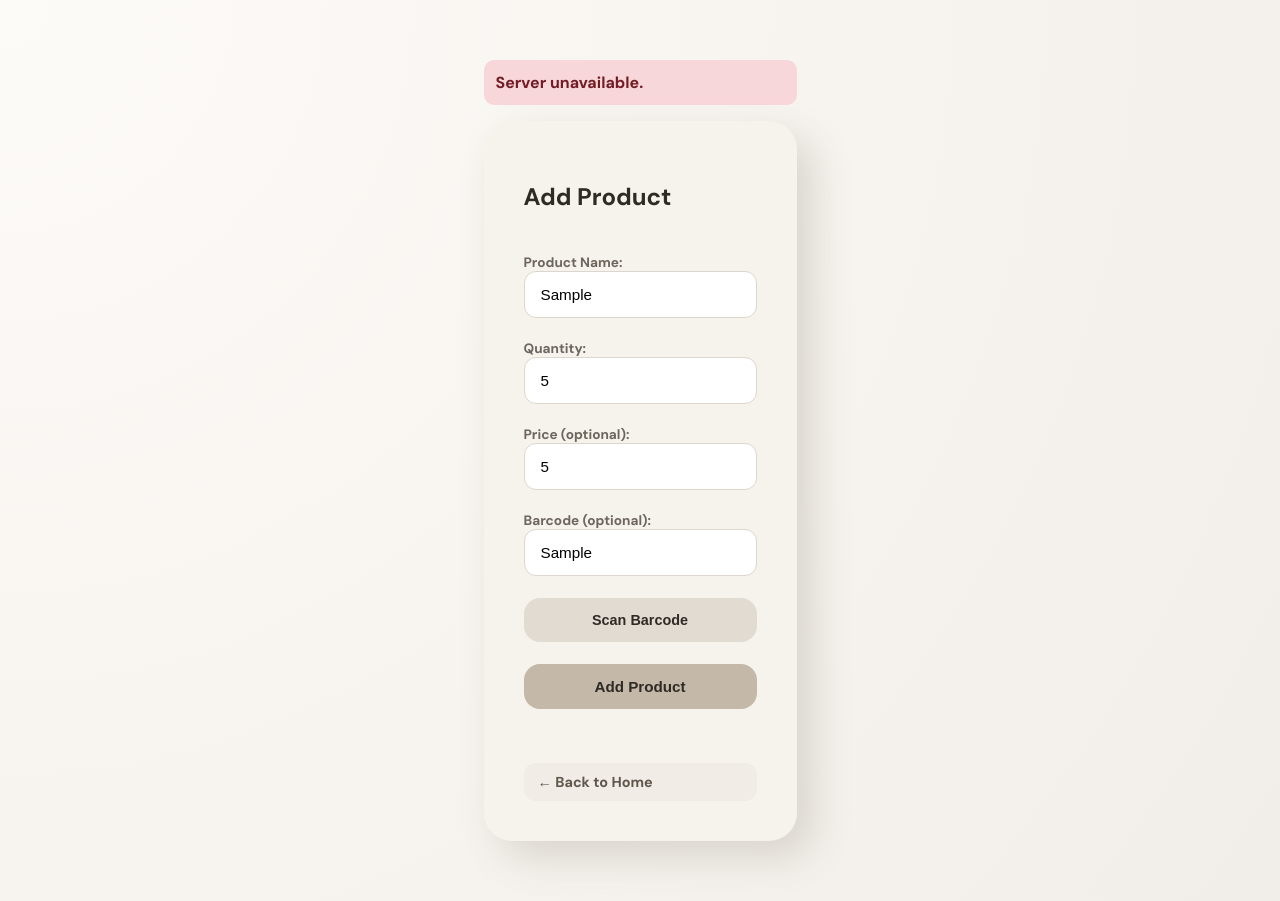
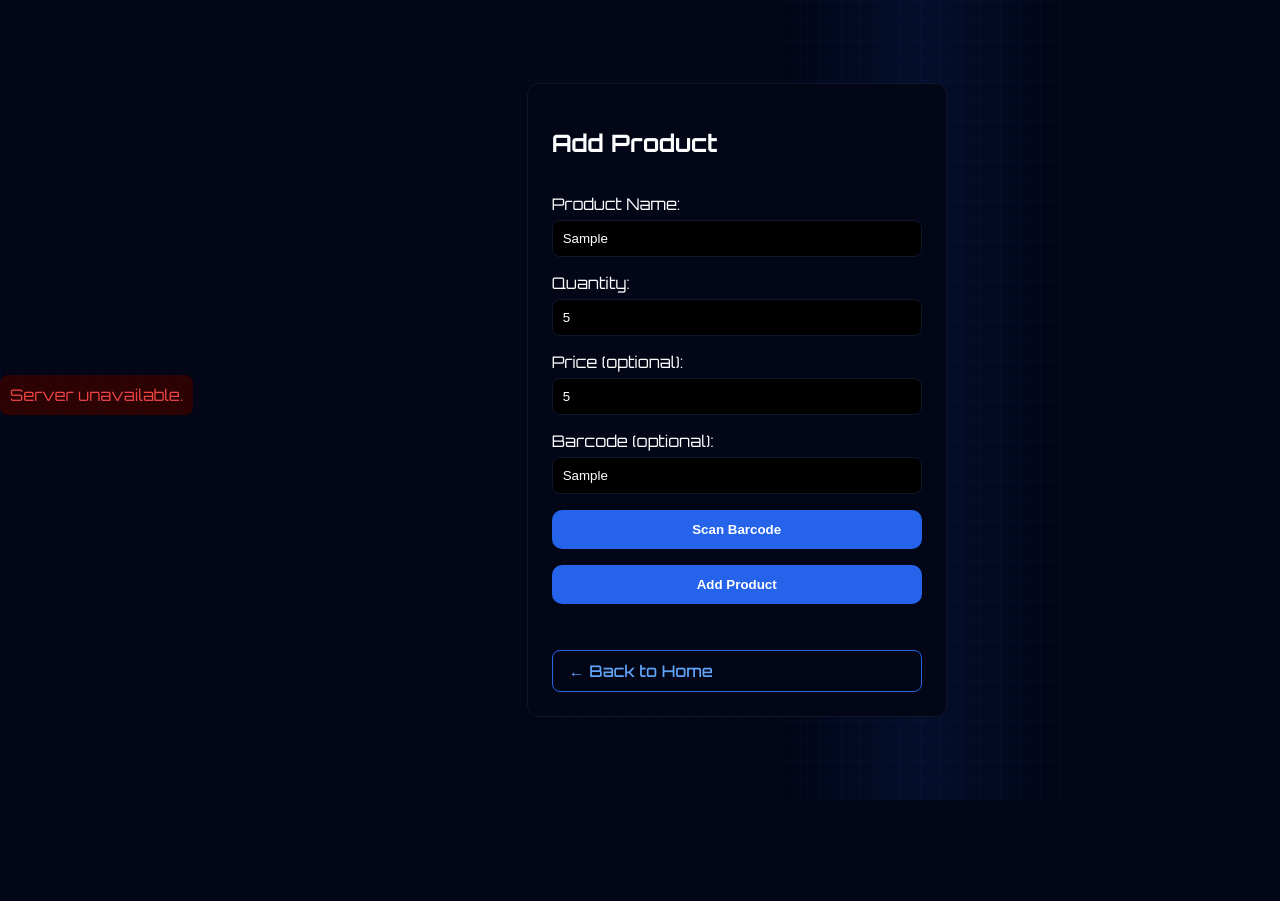
Before and after one commit to Sheepx19/smart-inventory-system, a website: page frontend/add-product.html in a window 1280 px wide. Both pictures are taken after typing "Sample", "5", "5", "Sample" into the empty fields and a click on the button "Add Product". After the commit the page ends 800 px from the top, so only its background shows below. Drawn offline with Linux system fonts and the light colour scheme; no server answers.

Commit message:
improved layout and styling across pages

```diff
--- a/frontend/add-product.html
+++ b/frontend/add-product.html
@@ -8,10 +8,8 @@
 
 <body>
 
-    <!-- Banner -->
     <div id="banner" class="banner"></div>
 
-    <!-- Floating Button (hidden by default) -->
     <button id="floatingViewBtn">View Products →</button>
 
     <form id="addProductForm">
@@ -45,7 +43,7 @@
 
         <button type="submit">Add Product</button>
 
-        <a href="index.html" class="back-link">← Back to Home</a>
+        <a href="index.html" class="back-btn">← Back to Home</a>
     </form>
 
     <script src="js/add-product.js"></script>
--- /dev/null
+++ b/frontend/css/scan.css
@@ -0,0 +1,143 @@
+@import url("https://fonts.googleapis.com/css2?family=Orbitron:wght@400;500;700&display=swap");
+
+* {
+  box-sizing: border-box;
+}
+
+body {
+  margin: 0;
+  font-family: "Orbitron", sans-serif;
+  background: #020617;
+  color: white;
+  min-height: 100vh;
+  display: flex;
+  justify-content: center;
+  align-items: center;
+  position: relative;
+  overflow: hidden;
+}
+
+body::before {
+    content: "";
+    position: fixed;
+    inset: 0;
+    background-image:
+      linear-gradient(#1e3a8a33 1px, transparent 1px),
+      linear-gradient(90deg, #1e3a8a33 1px, transparent 1px);
+    background-size: 20px 20px;
+    opacity: 0.4;
+    pointer-events: none;
+  }
+
+  body::after {
+    content: "";
+    position: fixed;
+    width: 280px;
+    height: 100%;
+    background: linear-gradient(to right, transparent, #2563eb, transparent);
+    opacity: 0.1;
+    left: -280px;
+    animation: move 12s linear infinite;
+    pointer-events: none;
+  }
+
+@keyframes move {
+  0% { left: -300px; }
+  100% { left: 100%; }
+}
+
+.scan-container {
+  width: 100%;
+  max-width: 420px;
+  padding: 28px;
+  border-radius: 16px;
+  background: rgba(2, 6, 23, 0.9);
+  border: 1px solid #0f172a;
+  backdrop-filter: blur(10px);
+  text-align: center;
+  z-index: 2;
+}
+
+h2 {
+  margin-bottom: 20px;
+  font-weight: 600;
+  letter-spacing: 0.5px;
+}
+
+#reader {
+  width: 100%;
+  border-radius: 12px;
+  overflow: hidden;
+  border: 1px solid #0f172a;
+  box-shadow: 0 0 20px rgba(37, 99, 235, 0.15);
+}
+
+#reader::after {
+  content: "";
+  position: absolute;
+  inset: 0;
+  border: 2px solid rgba(37, 99, 235, 0.6);
+  border-radius: 12px;
+  box-shadow: 0 0 20px rgba(37, 99, 235, 0.4);
+  pointer-events: none;
+}
+
+.scan-container::after {
+  content: "";
+  position: absolute;
+  left: 20px;
+  right: 20px;
+  height: 2px;
+  background: #2563eb;
+  top: 50%;
+  animation: scanline 2s infinite;
+  opacity: 0.6;
+}
+
+@keyframes scanline {
+  0% { transform: translateY(-100px); }
+  100% { transform: translateY(100px); }
+}
+
+.banner {
+  position: fixed;
+  top: 20px;
+  left: 50%;
+  transform: translateX(-50%);
+  padding: 10px 16px;
+  border-radius: 8px;
+  font-size: 14px;
+  display: none;
+}
+
+.banner.success {
+  background: #022c22;
+  color: #22c55e;
+}
+
+.banner.error {
+  background: #2c0202;
+  color: #ef4444;
+}
+
+.banner.show {
+  display: block;
+}
+
+.back-btn {
+  display: inline-block;
+  margin-top: 24px;
+  padding: 10px 16px;
+  border-radius: 8px;
+  background: #020617;
+  border: 1px solid #2563eb;
+  color: #60a5fa;
+  text-decoration: none;
+  font-weight: 500;
+  transition: 0.2s;
+}
+
+.back-btn:hover {
+  background: #2563eb;
+  color: white;
+}
--- a/frontend/css/styles.css
+++ b/frontend/css/styles.css
@@ -1,255 +1,208 @@
-@import url("https://fonts.googleapis.com/css2?family=DM+Sans:wght@400;500;700&display=swap");
-
+@import url("https://fonts.googleapis.com/css2?family=Orbitron:wght@400;500;700&display=swap");
 * {
   box-sizing: border-box;
 }
 
 body {
   margin: 0;
+  font-family: "Orbitron", sans-serif;
+  background: #020617;
+  color: white;
   min-height: 100vh;
-  font-family: "DM Sans", sans-serif;
-  background: radial-gradient(circle at top left, #fdfbf7, #f1eee9);
-  color: #2f2a25;
-  display: grid;
-  place-content: center;
-  padding: 60px 20px;
+  display: flex;
+  justify-content: center;
+  align-items: center;
+  position: relative;
+  overflow-x: hidden;
 }
 
-h1 {
-  font-size: 3rem;
+body::before {
+  content: "";
+  position: fixed;
+  inset: 0;
+  background-image:
+    linear-gradient(#1e3a8a33 1px, transparent 1px),
+    linear-gradient(90deg, #1e3a8a33 1px, transparent 1px);
+  background-size: 20px 20px;
+  opacity: 0.4;
+  pointer-events: none;
+}
+
+body::after {
+  content: "";
+  position: fixed;
+  width: 280px;
+  height: 100%;
+  background: linear-gradient(to right, transparent, #2563eb, transparent);
+  opacity: 0.1;
+  left: -280px;
+  animation: move 12s linear infinite;
+  pointer-events: none;
+}
+
+@keyframes move {
+  0% { left: -300px; }
+  100% { left: 100%; }
+}
+
+.container {
+  width: 100%;
+  max-width: 900px;
+  text-align: center;
+  position: relative;
+  z-index: 2;
+}
+
+.logo {
+  width: 340px;
   margin-bottom: 10px;
 }
 
 p {
-  color: #7a746c;
-  margin-bottom: 40px;
+  color: #94a3b8;
+  margin-bottom: 20px;
+  font-size: 18px;
+}
+
+.nav {
+  margin-top: -10px;
+}
+
+h1 {
+  text-align: center;
+  margin-bottom: 20px;
 }
 
 .nav {
   display: grid;
-  grid-template-columns: repeat(auto-fit, minmax(240px, 1fr));
-  gap: 28px;
+  grid-template-columns: repeat(2, 1fr);
+  gap: 22px;
 }
 
 .nav a {
-  padding: 40px 28px;
-  border-radius: 28px;
-  background: #f6f2ec;
+  padding: 26px;
+  border-radius: 14px;
   text-decoration: none;
-  color: #2f2a25;
+  color: white;
   font-weight: 600;
-  box-shadow: 12px 12px 30px #d9d4cc;
-  transition: 0.3s;
+  font-size: 18px;
+  background: #020617;
+  border: 1px solid #0f172a;
+  transition: 0.25s;
 }
 
 .nav a:hover {
-  transform: translateY(-6px);
+  transform: translateY(-4px);
+  border-color: #2563eb;
+  box-shadow: 0 0 16px #2563eb;
 }
 
 form {
-  background: #f6f2ec;
-  padding: 48px;
-  border-radius: 32px;
-  max-width: 520px;
-  display: grid;
-  gap: 24px;
-  box-shadow: 16px 16px 40px #d9d4cc;
+  width: 100%;
+  max-width: 420px;
+  padding: 24px;
+  margin: 20px auto;
+  background: #020617;
+  border-radius: 12px;
+  border: 1px solid #0f172a;
+  display: flex;
+  flex-direction: column;
+  gap: 16px;
+  position: relative;
+  z-index: 2;
 }
 
 label {
   display: flex;
   flex-direction: column;
-  font-size: 0.85rem;
-  font-weight: 600;
-  color: #6d665d;
+  gap: 6px;
+  text-align: left;
 }
 
-input,
-select {
-  padding: 14px 16px;
-  border-radius: 14px;
-  border: none;
-  background: #ffffff;
+input, select {
+  padding: 10px;
+  border-radius: 8px;
+  border: 1px solid #0f172a;
+  background: black;
+  color: white;
+}
+
+input:focus {
+  outline: none;
+  border-color: #2563eb;
 }
 
 button {
-  padding: 16px;
-  border-radius: 18px;
+  padding: 12px;
+  border-radius: 10px;
   border: none;
-  background: #c4b8a9;
-  font-weight: 700;
-  cursor: pointer;
-}
-
-.secondary-btn {
-  background: #ded6ca;
-  font-size: 0.9rem;
-}
-
-.scan-area {
-  display: flex;
-  gap: 14px;
-  align-items: center;
-}
-
-.scan-status {
-  font-size: 0.85rem;
-}
-
-.success-text {
-  color: #2f7d4a;
-}
-
-.error-text,
-.error {
-  color: #9c2f2f;
-  font-weight: 600;
-}
-
-#cameraPreview {
-  display: none;
-  margin-top: 12px;
-  border-radius: 18px;
-  width: 100%;
-}
-
-.back-link {
-  display: inline-flex;
-  align-items: center;
-  gap: 6px;
-  margin-top: 32px;
-  padding: 10px 14px;
-  border-radius: 12px;
-  font-size: 0.9rem;
-  font-weight: 600;
-  color: #5f574d;
-  text-decoration: none;
-  background: #f1ece5;
-  transition: background 0.2s, transform 0.2s;
-}
-
-.back-link:hover {
-  background: #e6dfd5;
-  transform: translateX(-2px);
-}
-
-button {
-  padding: 14px 18px;
-  border-radius: 16px;
-  border: none;
-  background: #c4b8a9;
-  color: #2f2a25;
-  font-size: 0.95rem;
-  font-weight: 700;
-  cursor: pointer;
-  transition: background 0.2s, transform 0.2s;
-}
-
-button:hover {
-  background: #b9ad9e;
-  transform: translateY(-1px);
-}
-
-button:active {
-  transform: translateY(0);
-}
-
-.secondary-btn {
-  background: #e2dbd1;
-  font-weight: 600;
-}
-
-.secondary-btn:hover {
-  background: #d7cfc4;
-}
-
-form {
-  background: #f6f2ec;
-  padding: 40px;
-  border-radius: 28px;
-  max-width: 520px;
-  display: grid;
-  gap: 22px;
-}
-
-input,
-select {
-  padding: 14px 16px;
-  border-radius: 12px;
-  border: 1px solid #ddd6cc;
-  font-size: 0.95rem;
-}
-
-input:focus,
-select:focus {
-  outline: none;
-  border-color: #b9ad9e;
-}
-
-.scan-status {
-  font-size: 0.85rem;
-  font-weight: 500;
-}
-
-.success-text {
-  color: #2f7d4a;
-}
-
-.error-text {
-  color: #9c2f2f;
-}
-table {
-  width: 100%;
-  border-collapse: collapse;
-  margin-top: 24px;
-}
-
-th,
-td {
-  text-align: left;
-  padding: 14px 18px;
-}
-
-th {
-  font-size: 0.85rem;
-  color: #6d665d;
-  border-bottom: 2px solid #ddd6cc;
-}
-
-td {
-  border-bottom: 1px solid #e6dfd5;
-}
-
-.banner button {
-  margin-top: 10px;
-  padding: 10px 16px;
-  border: none;
-  border-radius: 10px;
-  background: #b9ad9e;
-  color: #2f2a25;
+  background: #2563eb;
+  color: white;
   font-weight: 600;
   cursor: pointer;
 }
 
-.banner button:hover {
-  background: #a89d90;
+button:hover {
+  box-shadow: 0 0 10px #2563eb;
 }
+
+table {
+  width: 100%;
+  max-width: 700px;
+  border-collapse: collapse;
+  margin: 40px auto;
+  background: #020617;
+  border-radius: 10px;
+  overflow: hidden;
+  border: 1px solid #0f172a;
+}
+
+th, td {
+  padding: 14px;
+}
+
+th {
+  background: black;
+  color: #60a5fa;
+}
+
+td {
+  border-top: 1px solid #0f172a;
+}
+
+.back-btn {
+  display: inline-block;
+  margin-top: 30px;
+  padding: 10px 16px;
+  border-radius: 8px;
+  background: #020617;
+  border: 1px solid #2563eb;
+  color: #60a5fa;
+  text-decoration: none;
+  font-weight: 500;
+  transition: 0.2s;
+}
+
+.back-btn:hover {
+  background: #2563eb;
+  color: white;
+}
+
 .banner {
-  padding: 12px;
-  margin-bottom: 16px;
-  border-radius: 10px;
-  font-weight: 600;
   display: none;
+  padding: 10px;
+  margin-bottom: 10px;
+  border-radius: 8px;
 }
 
 .banner.success {
-  background: #d4edda;
-  color: #155724;
+  background: #022c22;
+  color: #22c55e;
 }
 
 .banner.error {
-  background: #f8d7da;
-  color: #721c24;
+  background: #2c0202;
+  color: #ef4444;
 }
 
 .banner.show {
@@ -257,22 +210,25 @@ td {
 }
 
 #floatingViewBtn {
+  position: fixed;
+  bottom: 20px;
+  right: 20px;
+  padding: 10px 16px;
+  border-radius: 10px;
+  background: #2563eb;
+  border: none;
+  color: white;
   display: none;
-  position: fixed;
-  bottom: 30px;
-  right: 30px;
-  padding: 14px 20px;
-  border-radius: 20px;
-  background: #b9ad9e;
-  color: #2f2a25;
-  font-weight: 700;
-  border: none;
-  cursor: pointer;
-  box-shadow: 0 4px 12px rgba(0,0,0,0.2);
-  transition: background 0.2s, transform 0.2s;
 }
 
-#floatingViewBtn:hover {
-  background: #a89d90;
-  transform: translateY(-2px);
+#cameraPreview {
+  display: none;
+  width: 100%;
+  border-radius: 10px;
 }
+
+@media (max-width: 600px) {
+  .nav {
+    grid-template-columns: 1fr;
+  }
+}
--- a/frontend/scan.css
+++ /dev/null
@@ -1,59 +0,0 @@
-@import url("https://fonts.googleapis.com/css2?family=DM+Sans:wght@400;500;700&display=swap");
-
-* {
-  box-sizing: border-box;
-}
-
-body {
-  margin: 0;
-  min-height: 100vh;
-  font-family: "DM Sans", sans-serif;
-  background: radial-gradient(circle at top left, #fdfbf7, #f1eee9);
-  color: #2f2a25;
-  display: grid;
-  place-content: center;
-  padding: 60px 20px;
-}
-
-
-.scan-container {
-  background: #f6f2ec;
-  padding: 40px;
-  border-radius: 32px;
-  width: 420px;
-  max-width: 90vw;
-  box-shadow: 16px 16px 40px #d9d4cc;
-  text-align: center;
-}
-
-#reader {
-  border-radius: 20px;
-  overflow: hidden;
-  border: 2px solid #e6dfd5;
-  margin-bottom: 16px;
-}
-
-.back-link {
-  display: inline-flex;
-  align-items: center;
-  justify-content: center;
-  margin-top: 24px;
-  padding: 12px 18px;
-  border-radius: 14px;
-  font-size: 0.9rem;
-  font-weight: 600;
-  color: #5f574d;
-  text-decoration: none;
-  background: #f1ece5;
-  transition: background 0.2s, transform 0.2s, box-shadow 0.2s;
-}
-
-.back-link:hover {
-  background: #e6dfd5;
-  transform: translateY(-2px);
-  box-shadow: 4px 6px 12px #d9d4cc;
-}
-
-.back-link:active {
-  transform: translateY(0);
-}
```
Also changed, not shown: frontend/index.html (+7 -2 lines), frontend/products.html (+3 -1 lines), frontend/scan.html (+2 -3 lines), frontend/stock.html (+6 -2 lines), frontend/images/logo1.png (added).
